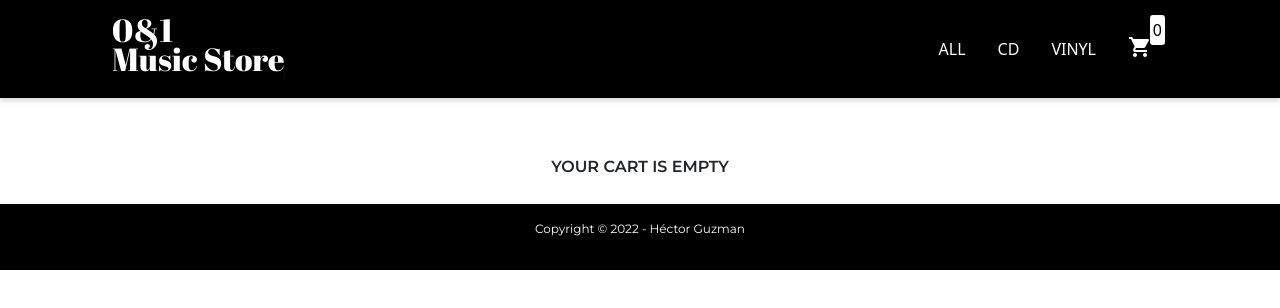
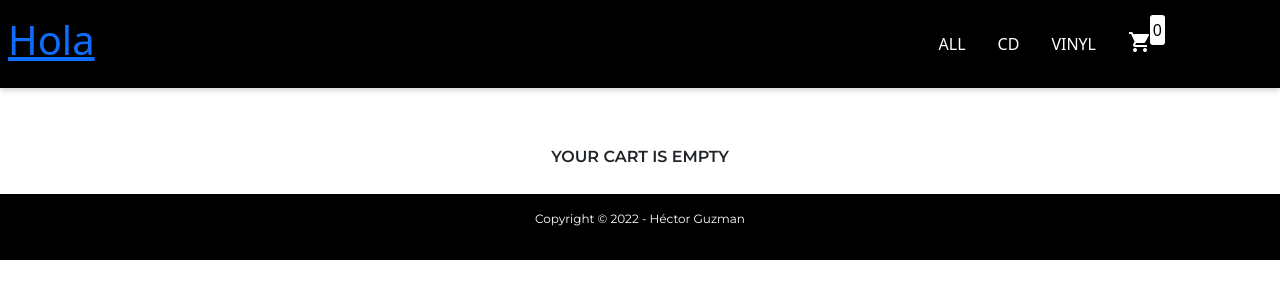
Before and after one commit to guzgoldman/01MS-CHREACT2022, a React (Create React App) app: page /cart in a window 1280 px wide. Shown: the top 308 px of the page. Built offline with nearby package versions, Linux system fonts and the light colour scheme.

Commit message:
Update Header.js

```diff
--- a/src/components/Header.js
+++ b/src/components/Header.js
@@ -7,7 +7,7 @@ const Header = ({children}) => {
         <>
             <header className="header">
                 <Link to="/">
-                    <h1 className="header__title">0&1 <br />Music Store</h1>
+                   <h1>Hola</h1>
                 </Link>
                 {children}
                 <Navbar
```
